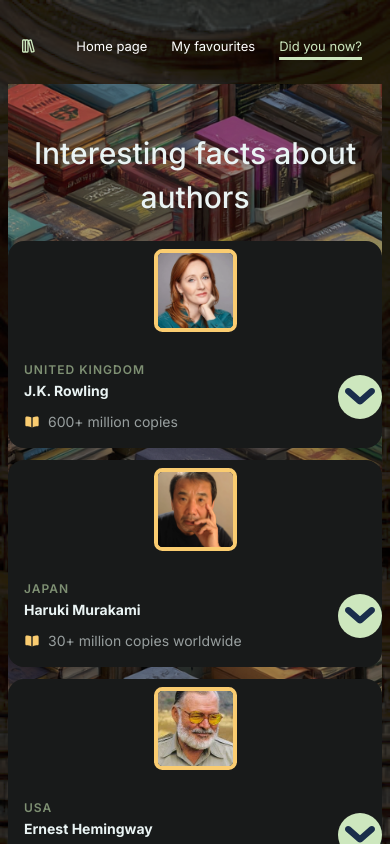
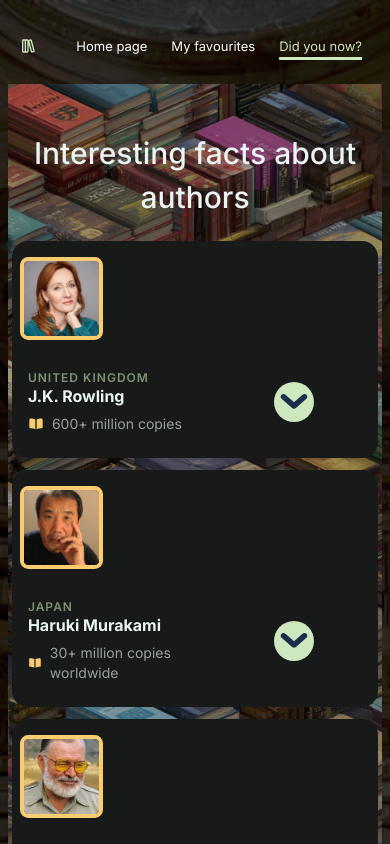
Before and after one commit to Innagl/books_app, a React (Create React App) app: page /DidYouKnow in a window 390 px wide. Shown: the top 844 px of the page. Built offline with nearby package versions, Linux system fonts and the light colour scheme.

Commit message:
final fixing

```diff
--- a/src/Accordion/Accordion.js
+++ b/src/Accordion/Accordion.js
@@ -1,5 +1,3 @@
-//STEP 3
-
 import { AccordionItem } from "./AccordionItem"
 import { list } from "./list"
 import './style.css'
@@ -12,8 +10,6 @@ export const Accordion = () => {
     {list.map((item, index) =>
       <AccordionItem key={index} image={item.image} country={item.country} sold={item.sold} author={item.author} content={item.content} />
     )}
-
-
   </div>
   )
 }
--- a/src/Accordion/style.css
+++ b/src/Accordion/style.css
@@ -1,13 +1,9 @@
-/* STEP 5 */
-
 .accordion {
   background-image: url("/public/images/books-bg.png");
   background-size: cover;
-  /* makes it fill the screen */
   background-color: rgba(24, 26, 26, 0.35);
   background-blend-mode: darken;
   background-repeat: no-repeat;
-  /* avoids tiling */
   background-position: center top;
   background-attachment: fixed;
   min-height: 100vh;
@@ -54,7 +50,6 @@
   color: #7E9073;
 }
 
-
 .default,
 .active,
 .content {
@@ -67,13 +62,8 @@
   min-width: 280px;
 }
 
-.active {
-  padding: 20px 0px 0px 32px;
-  cursor: pointer;
-}
-
-.default {
-  padding: 20px 0px 0px 32px;
+.active, .default{
+ padding: 20px 0px 0px 32px;
   cursor: pointer;
 }
 
@@ -97,12 +87,10 @@
   border: solid 4px #FACC70;
 }
 
-
-
 .icon {
   display: flex;
   padding: 4px;
-  align-items: center;
+  align-items: flex-start;
   justify-content: center;
   width: 24px;
   height: 24px;
@@ -110,7 +98,6 @@
   background: #CDE7BE;
   flex-shrink: 0;
 }
-
 
 .icon:hover {
   background: #7e9073;
@@ -129,44 +116,33 @@
   max-width: 100%;
 }
 
-.author-icon > div:first-child {
+.author-icon>div:first-child {
   flex: 1;
   min-width: 0;
   overflow: hidden;
 }
 
-
-/* .accordion-container {
-    display: flex;
-    flex-direction: column;
-    align-items: center;
-    justify-content: center;
-    width: 100%;
-} */
-
 .image-content-container {
   display: flex;
   flex-direction: row;
-  justify-content: center;
+  justify-content: flex-start;
   align-items: center;
   margin: 0px 8px 16px;
   padding: 16px;
   gap: 16px;
-  /* background-color: #242727; */
   background-color: #181A1A;
   width: 50vw;
-  max-width: 600px;
+  max-width: 700px;
   min-width: 300px;
   border-radius: 16px;
   transition: all 0.3s ease;
 }
 
-.image-content-container > div {
+.image-content-container>div {
   flex: 1;
   min-width: 0;
   max-width: 100%;
 }
-
 
 .author {
   font-weight: bold;
@@ -193,119 +169,9 @@
 }
 
 .author-info {
-  display: flex;
-  flex-direction: column;
-  align-items: flex-start;
-  justify-content: center;
-  gap: 4px;
-  max-width: calc(100% - 50px);
-}
-
-
-
-/* Ã¢Å“â€¦ MOBILE RESPONSIVENESS FOR DIDYOUKNOW */
-
-/* Large desktop screens */
-@media (min-width: 1001px) {
-  .author-icon {
-    max-width: 100%;
-  }
-
-  .author {
-    max-width: calc(100% - 50px);
-    overflow: hidden;
-    text-overflow: ellipsis;
-    white-space: nowrap;
-  }
-
-  .icon {
-    flex-shrink: 0;
-    max-width: 24px;
-    max-height: 24px;
-  }
-
-  .content {
-    word-wrap: break-word;
-    overflow-wrap: break-word;
-    max-width: 100%;
-  }
-}
-
-/* Large desktop screens (1600-1920px) */
-@media (min-width: 1600px) and (max-width: 1919px) {
-  .default,
-  .active,
-  .content {
-    width: 35vw;
-    max-width: 550px;
-  }
-
-  .image-content-container {
-    width: 45vw;
-    max-width: 700px;
-  }
-
-  .author-icon {
-    max-width: 100%;
-    overflow: hidden;
-  }
-
-  .author {
-    max-width: calc(100% - 55px);
-    overflow: hidden;
-    text-overflow: ellipsis;
-    white-space: nowrap;
-  }
-
-  .icon {
-    flex-shrink: 0;
-    max-width: 24px;
-    max-height: 24px;
-  }
-}
-
-/* Ultra-wide screens */
-@media (min-width: 1920px) {
-  .default,
-  .active,
-  .content {
-    width: 40vw;
-    max-width: 600px;
-  }
-
-  .image-content-container {
-    width: 50vw;
-    max-width: 800px;
-  }
-
-  .author-icon {
-    max-width: 100%;
-    overflow: hidden;
-  }
-
-  .author {
-    max-width: calc(100% - 60px);
-    overflow: hidden;
-    text-overflow: ellipsis;
-    white-space: nowrap;
-  }
-
-  .icon {
-    flex-shrink: 0;
-    max-width: 24px;
-    max-height: 24px;
-  }
-}
-
-/* iPad Pro and large tablets */
-@media (max-width: 1366px) and (min-width: 1024px) {
-  .author-icon {
-    flex-direction: row;
-    justify-content: space-between;
-    align-items: center;
-    gap: 16px;
-    width: 100%;
-  }
+  flex: 1;
+  min-width: 0;
+  overflow: hidden;
 }
 
 /* Tablet and smaller screens */
@@ -343,7 +209,7 @@
   }
 }
 
-/* Mobile devices */
+/* tablet */
 @media (max-width: 768px) {
   .accordion {
     padding: 40px 16px 24px;
@@ -353,16 +219,14 @@
   .default,
   .active,
   .content {
-
     padding: 16px;
     gap: 12px;
   }
 
   .image-content-container {
-
     flex-direction: column;
-    align-items: center;
-    padding: 16px;
+    align-items:flex-start;
+    padding: 12px;
     margin: 12px 0;
   }
 
@@ -396,10 +260,7 @@
     min-height: 44px;
     max-width: 44px;
     max-height: 44px;
-    display: flex;
     align-items: center;
-    justify-content: center;
-    flex-shrink: 0;
     border-radius: 50%;
   }
 
@@ -409,7 +270,6 @@
   }
 
   .content {
-
     padding: 12px 16px;
     text-align: left;
     font-size: 14px;
@@ -422,7 +282,6 @@
 /* iPhone and small mobile devices */
 @media (max-width: 480px) {
   .accordion {
-
     padding: 15px 8px 12px !important;
     min-height: auto !important;
     box-sizing: border-box !important;
@@ -439,22 +298,18 @@
   }
 
   .image-content-container {
-    width: calc(100vw - 16px) !important;
-    max-width: calc(100vw - 16px) !important;
-    padding: 8px !important;
+    width: calc(98vw - 16px) !important;
+    max-width: calc(98vw - 16px) !important;
+    padding: 16px 8px !important;
     margin: 6px 0 !important;
     box-sizing: border-box !important;
+    justify-content: flex-start;
   }
 
   .image-accordion {
     width: 75px !important;
     height: 75px !important;
     margin: 0 0 6px 0 !important;
-  }
-
-  .author {
-    font-size: 13px !important;
-    line-height: 16px !important;
   }
 
   .content {
@@ -466,10 +321,10 @@
   }
 
   .icon {
-    min-width: 36px !important;
-    min-height: 36px !important;
-    max-width: 36px !important;
-    max-height: 36px !important;
+    min-width: 32px !important;
+    min-height: 32px !important;
+    max-width: 32px !important;
+    max-height: 32px !important;
     flex-shrink: 0 !important;
     border-radius: 50% !important;
   }
@@ -479,18 +334,17 @@
     height: 16px !important;
   }
 
-  .title-4 {
-    font-size: 14px !important;
-    line-height: 18px !important;
+  .author-icon {
+    gap: 8px !important;
+    width: 80% !important;
   }
 
-  .body-text-16 {
-    font-size: 12px !important;
-    line-height: 16px !important;
+  .author-info {
+    max-width: 80vw !important;
   }
 }
 
-/* Very small iPhone screens (iPhone SE, etc.) */
+/* Very small */
 @media (max-width: 375px) {
   .accordion {
     width: 100% !important;
@@ -500,20 +354,10 @@
     box-sizing: border-box !important;
   }
 
-  .default,
-  .active,
-  .content {
+  .image-content-container {
     width: calc(100vw - 12px) !important;
     max-width: calc(100vw - 12px) !important;
-    padding: 6px !important;
-    gap: 4px !important;
-    box-sizing: border-box !important;
-  }
-
-  .image-content-container {
-    width: calc(95vw - 12px) !important;
-    max-width: calc(95vw - 12px) !important;
-    padding: 6px !important;
+    padding: 12px !important;
     margin: 4px 0 !important;
     box-sizing: border-box !important;
   }
@@ -550,14 +394,4 @@
     width: 14px !important;
     height: 14px !important;
   }
-
-  .title-4 {
-    font-size: 13px !important;
-    line-height: 16px !important;
-  }
-
-  .body-text-16 {
-    font-size: 11px !important;
-    line-height: 14px !important;
-  }
 }
--- a/src/App.css
+++ b/src/App.css
@@ -20,7 +20,6 @@ p {
     font-family: "Inter", sans-serif;
     font-weight: 500;
     margin: 0px;
-
 }
 
 h1,
@@ -63,7 +62,6 @@ h3 {
     line-height: 28px;
 }
 
-
 .body-text-18 {
     font-weight: 400;
     font-size: 18px;
@@ -82,7 +80,6 @@ h3 {
     line-height: 20px;
 }
 
-
 nav {
     display: flex;
     justify-content: flex-end;
@@ -100,7 +97,6 @@ nav {
 
 .item:hover {
     color: #CDE7BE;
-    /* green */
 }
 
 
@@ -112,7 +108,6 @@ svg {
 
 .active-nav {
     color: #CDE7BE;
-    /* green */
     text-decoration: underline;
     text-underline-offset: 6px;
     text-decoration-thickness: 3px;
@@ -126,14 +121,12 @@ svg {
     display: block;
 }
 
-
 .search-books-wrapper {
     display: flex;
     flex-direction: column;
     justify-content: center;
     align-items: center;
     margin: 56px 0px 48px 0px;
-
 }
 
 .container-books-founded {
@@ -155,7 +148,6 @@ svg {
     border-radius: 12px;
     border: solid 1px #595c5c;
 }
-
 
 .description-text {
     margin-top: 8px;
@@ -218,7 +210,6 @@ input:focus {
 }
 
 .image-fact {
-    width: 10vw;
     width: 20vh;
 }
 
@@ -304,7 +295,6 @@ form {
     max-height: calc(1.4em * 2);
 }
 
-
 .books-loved {
     width: 20vw;
     height: 50vh;
@@ -341,9 +331,7 @@ form {
     display: flex;
     align-items: center;
     justify-content: space-between;
-    /* This pushes the delete button to the right */
     width: 100%;
-    /* Ensure it takes full width of its parent */
 }
 
 .page-title {
@@ -362,7 +350,6 @@ form {
     padding: 24px;
     width: 60vw;
 }
-
 
 .favourites h2 {
     font-size: 24px;
@@ -392,8 +379,8 @@ form {
     background-color: #313333;
     color: #CDE7BE;
     transition: background-color 0.3s ease;
-    width: 100%; /* Add this line to ensure it fills the parent container */
-    box-sizing: border-box; /* Add this to include padding in the width calculation */
+    width: 100%;
+    box-sizing: border-box;
 }
 
 .book-info {
@@ -406,7 +393,6 @@ form {
 
     form {
         flex-direction: column;
-        /* stack input + button */
         width: 80vw;
         max-width: 400px;
         margin: 24px auto;
@@ -416,9 +402,7 @@ form {
     form input,
     form button {
         width: 100%;
-        /* take full form width */
         max-width: 100%;
-        /* override global max-width */
         box-sizing: border-box;
     }
 
@@ -463,11 +447,6 @@ form {
         height: 30vh;
     }
 
-    /* .btn-slides {
-        width: 40%;
-        gap: 16vw;
-    } */
-
     .btn-slides {
         flex-direction: column;
         gap: 20px;
@@ -479,8 +458,6 @@ form {
         width: 100%;
         max-width: 280px;
     }
-
-
 }
 
 @media (max-width: 860px) {
@@ -493,20 +470,9 @@ form {
         text-align: center;
     }
 
-     .favourites li {
-        display: flex;
-        flex-direction: column;
-        align-items: center;
-        gap: 12px;
-        padding: 16px;
-        text-align: center;
-    }
-
     .book-info {
         flex-direction: column;
-        /* Stack the image and book info */
         gap: 8px;
-        /* Reduce the gap for a tighter feel */
     }
 }
 
@@ -540,7 +506,7 @@ form {
         flex-shrink: 0;
     }
 
-    nav-items {
+    .nav-items {
         display: flex;
         flex-direction: row;
         gap: 4px;
@@ -565,30 +531,23 @@ form {
 
     form {
         flex-direction: column;
-        /* stack items vertically */
         width: 90vw;
-        /* take almost full width */
         max-width: 90%;
-        /* prevent overflow */
         margin: 24px auto;
-        /* center it */
         gap: 12px;
-        /* smaller spacing */
     }
 
     form input,
     form button {
         width: 100%;
-        /* force same width */
         box-sizing: border-box;
-        /* include padding/border in width */
     }
 
-    .accordion {
+    /* .accordion {
         padding-top: 0;
-    }
+    } */
 
-    .default,
+    /* .default,
     .active,
     .content {
 
@@ -598,13 +557,11 @@ form {
         gap: 8px !important;
         padding: 8px !important;
         box-sizing: border-box !important;
-    }
+    } */
 
     .favourite-card {
         display: flex !important;
-        /* Use flexbox for the sub-container */
         flex-direction: column !important;
-        /* Stack the image and book info vertically */
         align-items: center !important;
         gap: 12px !important;
         width: 100% !important;
@@ -617,10 +574,7 @@ form {
         flex-direction: column;
         gap: 8px;
         align-items: center;
-        /* Center the title and author text */
         text-align: center;
-        /* Remove the height constraint to allow content to grow */
-        /* height: 8vh; */
     }
 
     .image-accordion {
@@ -690,9 +644,7 @@ form {
 
     .book-info {
         flex-direction: column;
-        /* Stack the image and book info */
         gap: 8px;
-        /* Reduce the gap for a tighter feel */
     }
 
 }
--- a/src/BooksComponent.js
+++ b/src/BooksComponent.js
@@ -14,7 +14,6 @@ function BooksComponent({ id, title, author, publishedDate, image, onAdd, isFavo
                 disabled={isFavourite}
             >
                 {isFavourite ? "Added ✓" : "Add to favourites"}
-
             </button>
         </div>
     )
--- a/src/Slides.js
+++ b/src/Slides.js
@@ -3,7 +3,7 @@ import { useState } from "react";
 
 const Slides = () => {
   const [yearBook, setYearBook] = useState(0)
-  const { id, name, author, age, image } = slidesData[yearBook];
+  const { name, author, image } = slidesData[yearBook];
   console.log(slidesData[yearBook])
 
 
@@ -31,19 +31,15 @@ const Slides = () => {
 
   return (<div className="slides-container">
 
-
     <h2>Top books loved by readers in 2024</h2>
     <div className="slides-wrapper">
       <div className="text-slide">
         <h3> {name}</h3>
         <p className="body-text-16">By: {author}</p>
       </div>
-
       <div className="btn-slides">
         <button className="stroke-btn" onClick={previousYearBook}>Previous</button>
         <div>
-
-
           <div className="image-slide">
             <img className="books-loved" src={image} alt="book" />
           </div>
@@ -52,12 +48,8 @@ const Slides = () => {
 
       </div>
     </div>
-
-
-
   </div>
   )
-
 }
 
 
```
Also changed, not shown: src/Accordion/AccordionItem.js (+6 -12 lines), src/App.js (+1 -8 lines), src/HomePage.js (+0 -32 lines), src/SlidesData.js (+0 -26 lines), src/Accordion/list.js (indentation only). Lines whose indentation alone changed are shown as unchanged.
